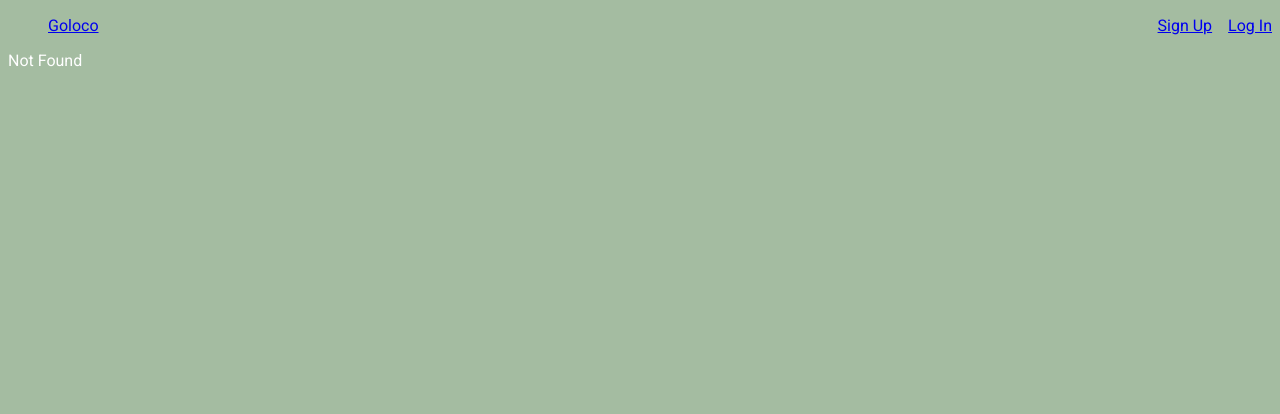
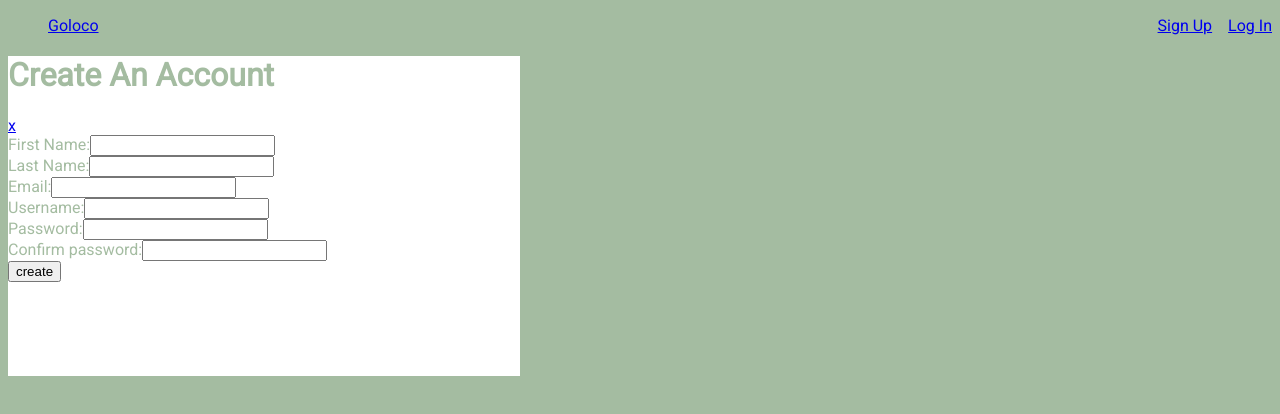
Before and after one commit to siavava/networking-platform, a React (Vite) app: page /login in a window 1280 px wide. Before the commit this address had no page. Shown: the top 414 px of the page. Built offline with nearby package versions, Linux system fonts and the light colour scheme.

Commit message:
added handle submit for sign in and created a 'Create account' page

```diff
--- a/src/components/app.jsx
+++ b/src/components/app.jsx
@@ -4,7 +4,7 @@ import {
 } from 'react-router-dom';
 import Landing from './landing';
 import SignUp from './signup';
-// import LogIn from './login';
+import LogIn from './login';
 import Nav from './navabr';
 
 function App() {
@@ -15,7 +15,7 @@ function App() {
         <Routes>
           <Route path="/" element={<Landing />} />
           <Route path="/signup" element={<SignUp />} />
-          {/* <Route path="/login" element={<LogIn />} /> */}
+          <Route path="/login" element={<LogIn />} />
           <Route path="/test/:id" element={<Test />} />;
           <Route path="*" element={<FallBack />} />
         </Routes>
--- a/src/components/login.jsx
+++ b/src/components/login.jsx
@@ -1,5 +1,67 @@
+/* eslint-disable no-console */
 import React from 'react';
+import { NavLink } from 'react-router-dom';
 
 export default function LogIn() {
-  return (null);
+  const handleSubmit = () => {
+    const fname = document.getElementById('first-name').value;
+    const lname = document.getElementById('last-name').value;
+    const email = document.getElementById('email').value;
+    const password = document.getElementById('password').value;
+    const username = document.getElementById('username').value;
+    const confirm = document.getElementById('confirm-password').value;
+    console.log(fname);
+    console.log(lname);
+    console.log(email);
+    console.log(username);
+    console.log(password);
+    console.log(confirm);
+  };
+
+  return (
+    <div className="modal">
+      <h1>Create An Account</h1>
+      <NavLink to="/">x</NavLink>
+      <br />
+
+      <label htmlFor="first-name">
+        First Name:
+        <input id="first-name" type="text" />
+      </label>
+      <br />
+
+      <label htmlFor="last-name">
+        Last Name:
+        <input id="last-name" type="text" />
+      </label>
+      <br />
+
+      <label htmlFor="email">
+        Email:
+        <input id="email" type="text" />
+      </label>
+      <br />
+
+      <label htmlFor="username">
+        Username:
+        <input id="username" type="text" />
+      </label>
+      <br />
+
+      <label htmlFor="password">
+        Password:
+        <input id="password" type="text" />
+      </label>
+      <br />
+
+      <label htmlFor="confirm-password">
+        Confirm password:
+        <input id="confirm-password" type="text" />
+      </label>
+      <br />
+
+      <input id="submit" type="button" value="create" onClick={handleSubmit} />
+
+    </div>
+  );
 }
--- a/src/components/signup.jsx
+++ b/src/components/signup.jsx
@@ -1,7 +1,15 @@
+/* eslint-disable no-console */
 import React from 'react';
 import { NavLink } from 'react-router-dom';
 
 export default function SignUp() {
+  const handleSubmit = () => {
+    const username = document.getElementById('username').value;
+    const password = document.getElementById('password').value;
+    console.log(username);
+    console.log(password);
+  };
+
   return (
     <div className="modal">
       <h1>Welcome!</h1>
@@ -16,6 +24,10 @@ export default function SignUp() {
         password:
         <input id="password" type="text" />
       </label>
+
+      <br />
+      <input id="submit" type="button" value="sign in" onClick={handleSubmit} />
+
     </div>
   );
 }
```
